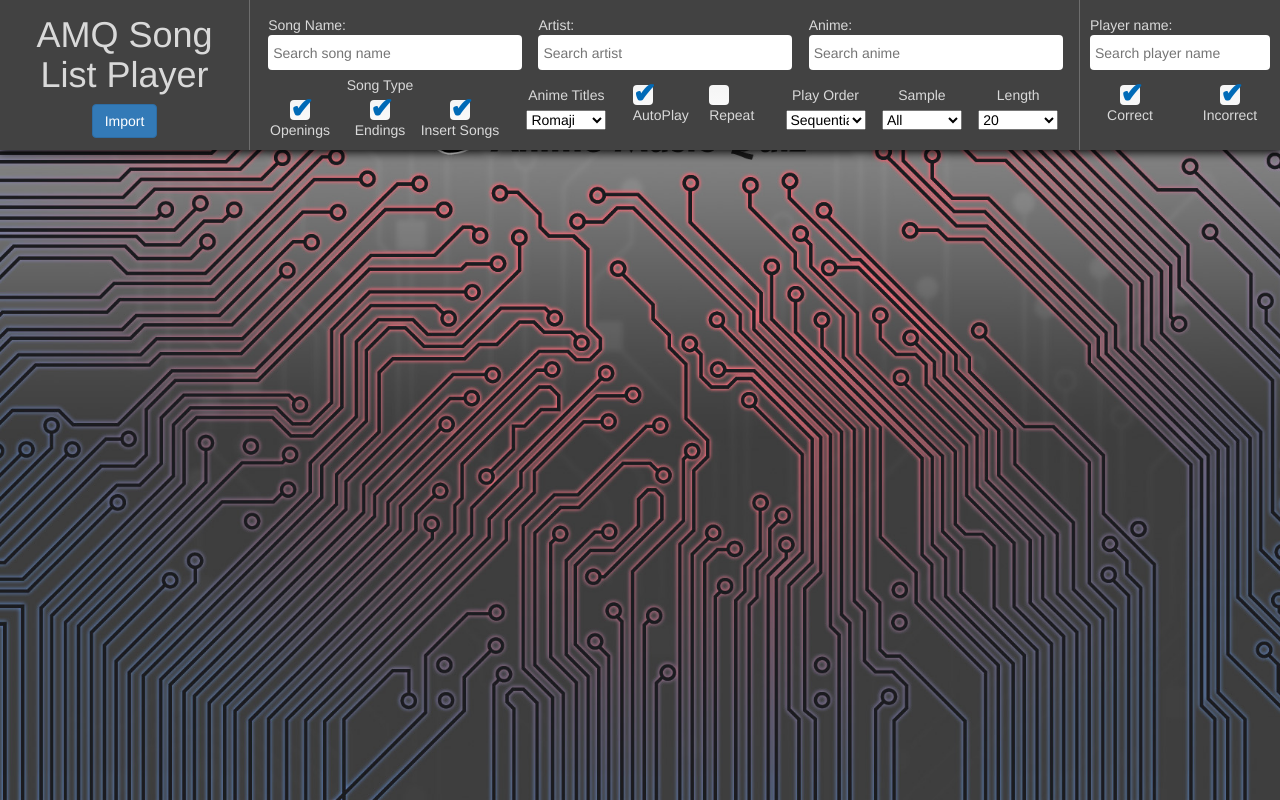
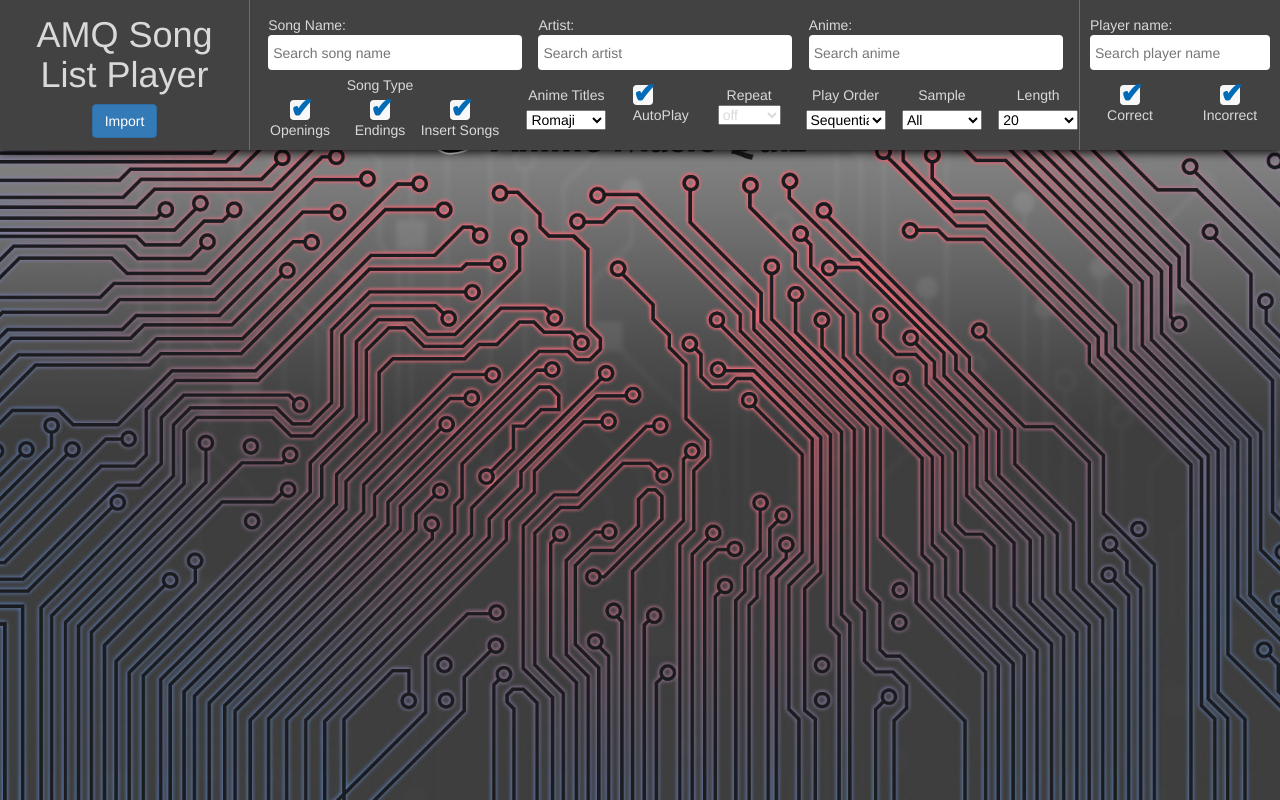
Before and after one commit to nyamu-amq/amq_songlistplayer, a plain HTML site: page index.html in a window 1280 px wide. Drawn offline with Linux system fonts and the light colour scheme.

Commit message:
Add files via upload

```diff
--- a/index.html
+++ b/index.html
@@ -70,13 +70,21 @@
                             <span>AutoPlay</span>
                         </div>
                     </div>
-                    <div id="slAutoPlayContainer">
-                        <div class="slAutoPlay">
-                            <div id="slRepeat" class="repeatCheckbox unchecked">
-                                    <label>&#10004;</label>
-                            </div>
-                            <span>Repeat</span>
-                        </div>
+                    <div id="slPlayOrderContainer">
+                        <span>Repeat</span>
+                        <select id="slRepeat">
+                            <option value="0" selected>off</option>
+                            <option value="2">2</option>
+                            <option value="3">3</option>
+                            <option value="4">4</option>
+                            <option value="5">5</option>
+                            <option value="6">6</option>
+                            <option value="7">7</option>
+                            <option value="8">8</option>
+                            <option value="9">9</option>
+                            <option value="10">10</option>
+                            <option value="99999999">infinite</option>
+                        </select>
                     </div>
                     <div id="slPlayOrderContainer">
                         <span>Play Order</span>
```
